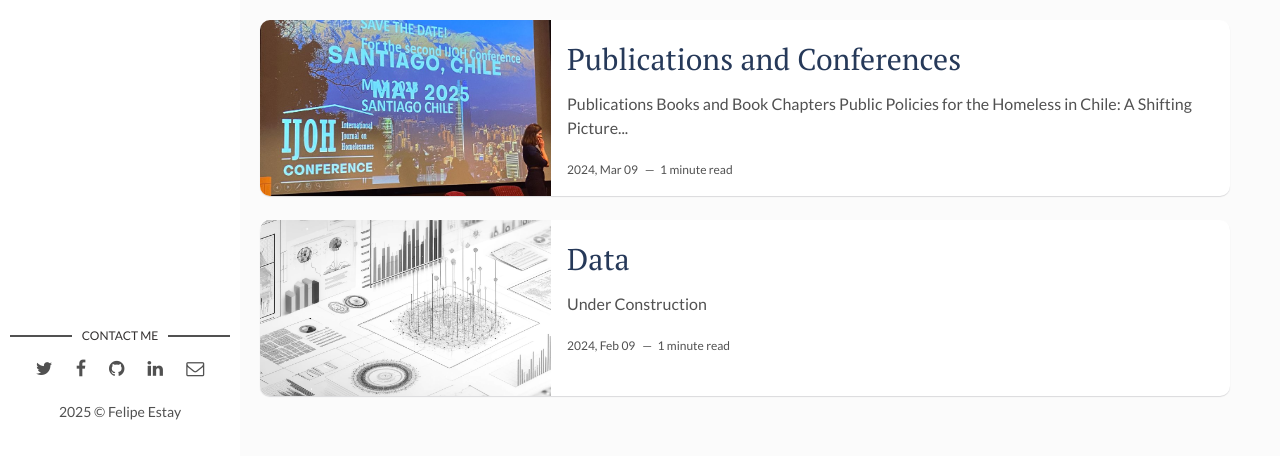
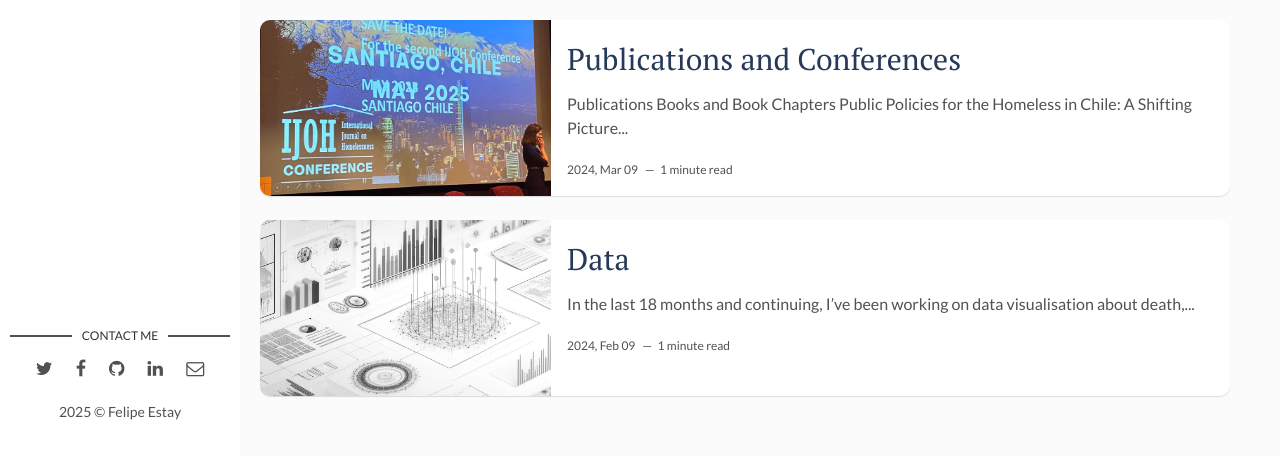
Before and after one commit to felipestay/felipestay.github.io, a Jekyll site: the page built from index.html, in a window 1280 px wide and 1256 px high, cut to the strip 800-1256 px from the top of the window. Built offline with Jekyll 4.4.1, drawn with Linux system fonts in a browser that asks for light colours; the list of posts is cut into pages by our own code; some of the changed lines change nothing that is shown.

Commit message:
Update 2017-04-06-data.markdown

```diff
--- a/_posts/2017-04-06-data.markdown
+++ b/_posts/2017-04-06-data.markdown
@@ -5,4 +5,9 @@
 description: You’ll find this post in your `_posts` directory. Go ahead and edit it and re-build the site to see your changes. # Add post description (optional)
 img:  data.png # Add image post (optional)
 ---
-Under Construction
+In the last 18 months and continuing, I've been working on data visualisation about death, violence, in rough sleeping. Over the past 18 months—and continuing—I have been leading efforts to visualise data on deaths and violence affecting people experiencing rough sleeping. This work is part of my role as Executive Director of Moviliza. While the subject matter is undeniably painful, we believe it is essential to document these events. By making this crisis visible, we aim to drive awareness, inform decision-making, and ultimately contribute to lasting policy change.
+
+This map presents documented deaths of people living on the streets in Chile from 2020 to the present. It visualises cases reported and verified through media sources. The full report is available at movilizachile.org/panorama-de-calle.
+
+
+<div class="flourish-embed flourish-map" data-src="visualisation/21857928"><script src="https://public.flourish.studio/resources/embed.js"></script><noscript><img src="https://public.flourish.studio/visualisation/21857928/thumbnail" width="100%" alt="map visualization" /></noscript></div>
```
